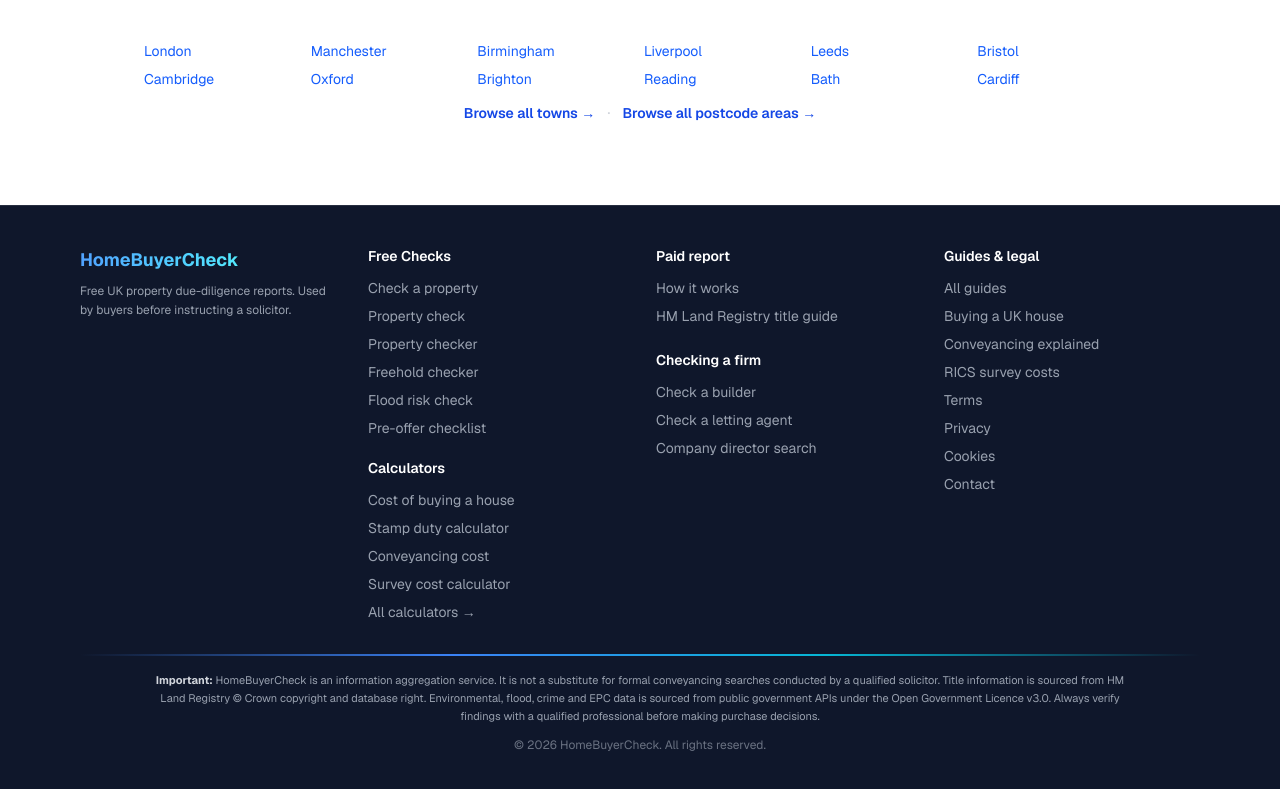
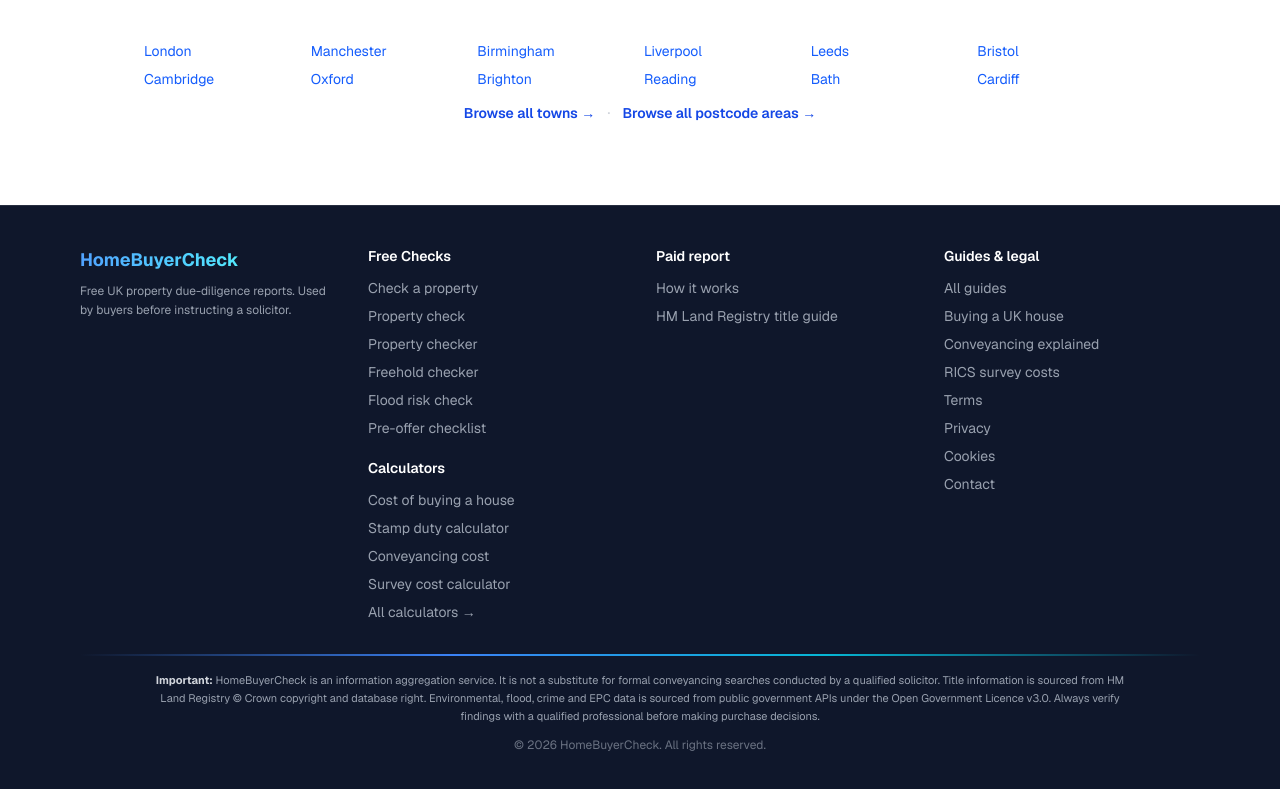
Before and after one commit to skillettsites/propertyhistorycheck, a Next.js app: page / in a window 1280 px wide. Shown: the part 6588-7377 px from the top of the page. Built offline with nearby package versions, Linux system fonts and the light colour scheme; no server answers.

Commit message:
Revert the checking a firm footer block

```diff
--- a/src/components/Footer.tsx
+++ b/src/components/Footer.tsx
@@ -38,12 +38,6 @@ export default function Footer() {
               <li><Link href="/property-history-check" className="hover:text-white transition-colors">How it works</Link></li>
               <li><Link href="/title-register-check" className="hover:text-white transition-colors">HM Land Registry title guide</Link></li>
             </ul>
-            <h3 className="font-semibold text-white mb-3 mt-6">Checking a firm</h3>
-            <ul className="space-y-2">
-              <li><a href="https://www.checkafirm.co.uk/builder-check" className="hover:text-white transition-colors">Check a builder</a></li>
-              <li><a href="https://www.checkafirm.co.uk/letting-agent-check" className="hover:text-white transition-colors">Check a letting agent</a></li>
-              <li><a href="https://www.checkafirm.co.uk/company-director-search" className="hover:text-white transition-colors">Company director search</a></li>
-            </ul>
           </div>
           <div>
             <h3 className="font-semibold text-white mb-3">Guides &amp; legal</h3>
```
